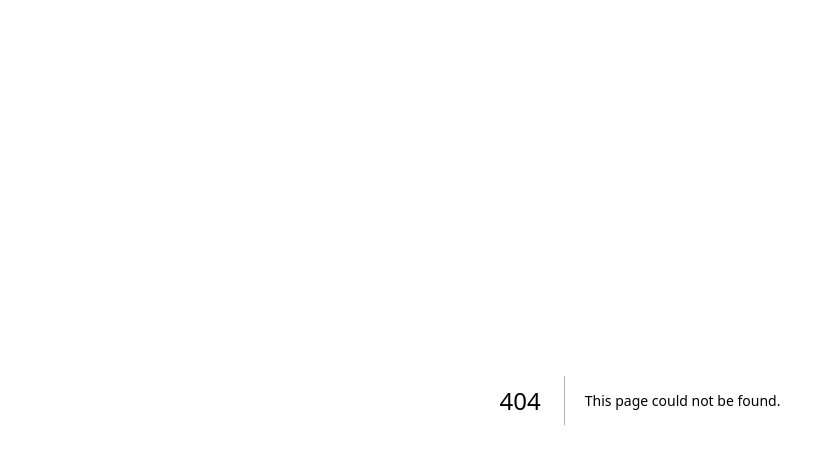
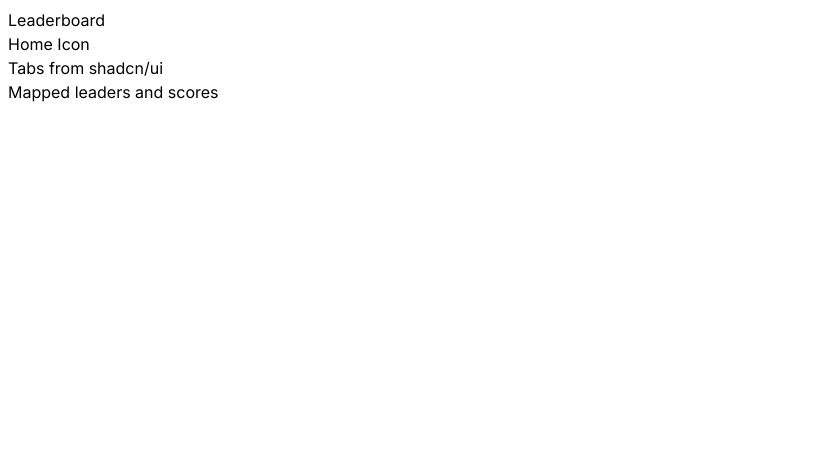
Before and after one commit to jwbw29/logo-trivia, a Next.js app: page /leaderboard in a window 1280 px wide. Before the commit this address had no page. Shown: the top 464 px of the page, without its empty margins (0-835 px from the left). Built offline with nearby package versions, Linux system fonts and the light colour scheme.

Commit message:
added leaderboard page

```diff
--- /dev/null
+++ b/app/leaderboard/page.tsx
@@ -0,0 +1,10 @@
+export default function Leaderboard() {
+  return (
+    <main className="flex flex-col min-h-screen">
+      <h1>Leaderboard</h1>
+      <div>Home Icon</div>
+      <div>Tabs from shadcn/ui</div>
+      <div>Mapped leaders and scores</div>
+    </main>
+  );
+}
```
Also changed, not shown: 1 other file (tests, documents, lock files or other folders).
